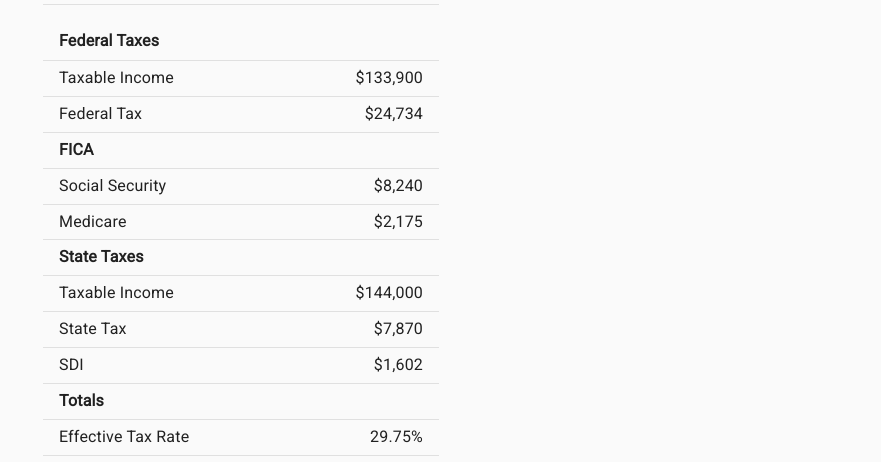
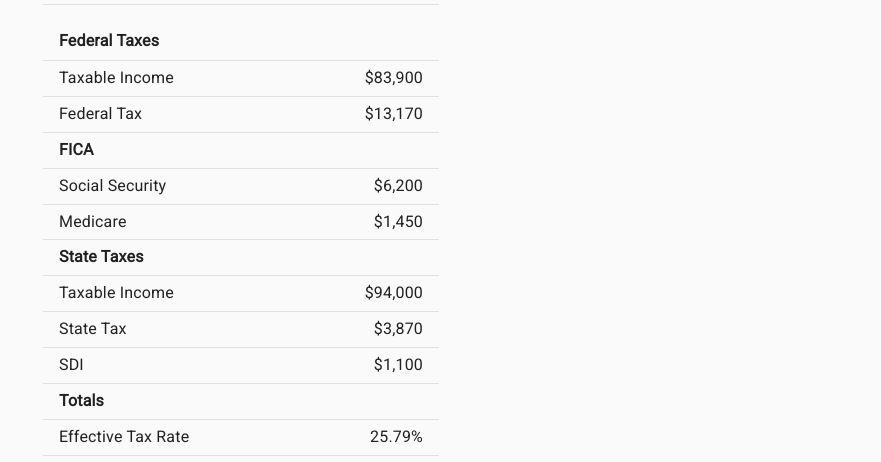
Before and after one commit to maluk/maluk.github.io, a React (Create React App) app: page / in a window 1280 px wide. Shown: the part 338-800 px from the top of the page, without its empty margins (399-1280 px from the left). Built offline with nearby package versions, Linux system fonts and the light colour scheme.

Commit message:
Change initial income state from 150000 to 100000

```diff
--- a/src/components/calculatorcomponent.js
+++ b/src/components/calculatorcomponent.js
@@ -26,11 +26,11 @@ class CalculatorComponent extends React.Component {
         this.handleStateClick = this.handleStateClick.bind(this);
 
         this.state = {
-            income : 150000,
+            income : 100000,
             status : 's',
             year : '2026',
             state : 'CA',
-            calculation : calculate(150000, 's', '2026', 'CA')
+            calculation : calculate(100000, 's', '2026', 'CA')
         };
     }
 
```
